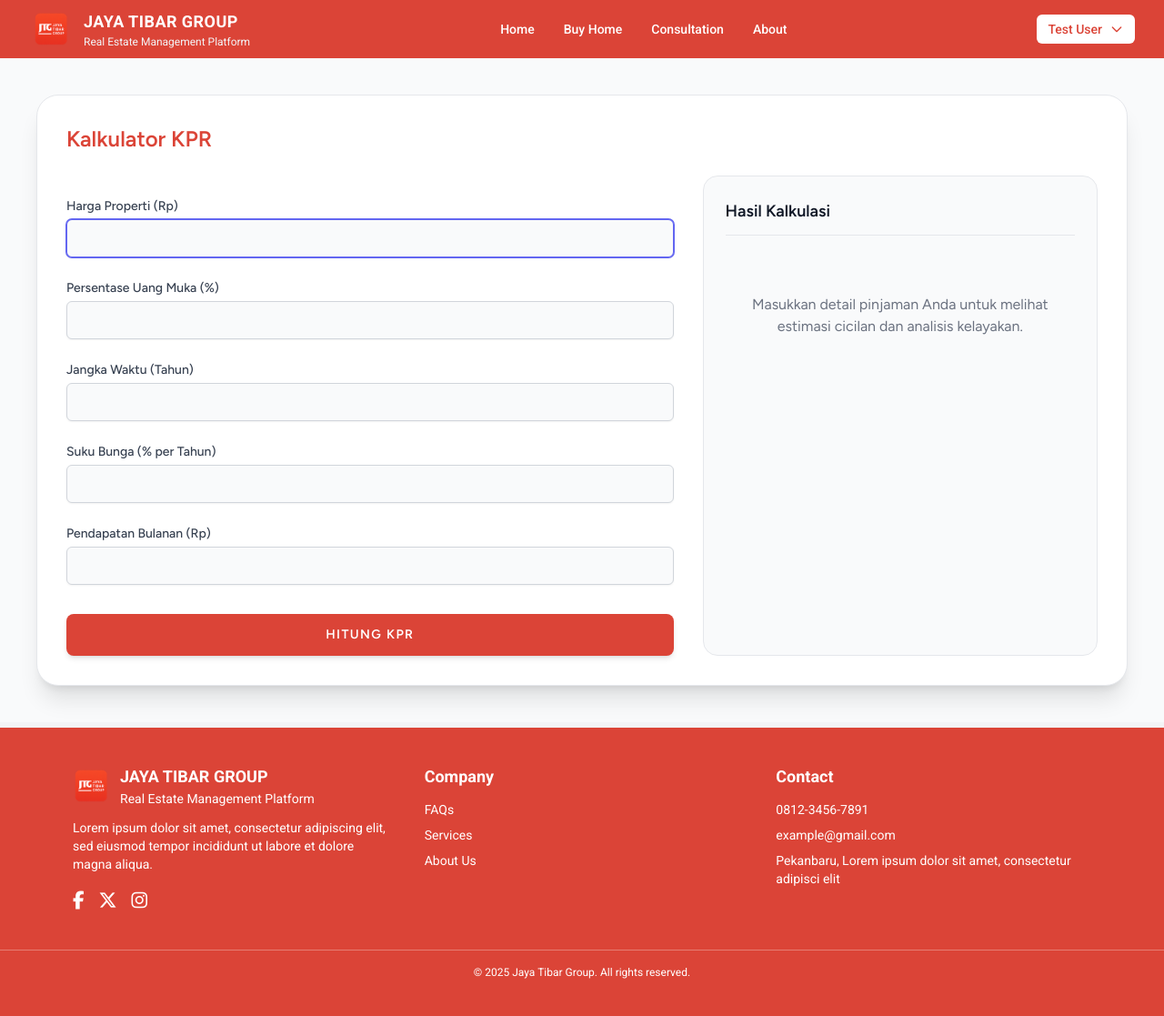
After one commit to MuhammadAmirulhaq03/PropertyJTG, a Laravel app: page /kalkulator-kpr in a window 1280 px wide. The commit adds this page. Shown: the whole page at 91% size. Run offline with Laravel 12, Linux system fonts and the light colour scheme; a user stored in the database is signed in; data comes from the database, SQL or seed files in the repository; style sheets or scripts are compiled from the project's sources; some libraries are stand-ins or nearby versions.

Commit message:
menambahkan kalkulator KPR

```diff
--- /dev/null
+++ b/app/Http/Controllers/KprCalculatorController.php
@@ -0,0 +1,119 @@
+<?php
+
+namespace App\Http\Controllers;
+
+use Illuminate\Http\Request;
+use Illuminate\View\View;
+
+class KprCalculatorController extends Controller
+{
+/**
+     * Memproses perhitungan KPR yang lebih lengkap.
+     */
+    public function show(): View
+    {
+        // Hanya menampilkan view, 'hasil' akan null/tidak ada
+        return view('kpr-calculator');
+    }
+    /**
+     * Memproses perhitungan KPR sesuai use case (tanpa skema bunga kompleks).
+     */
+    public function calculate(Request $request)
+    {
+        // Bersihkan format titik dari input sebelum validasi
+        $request->merge([
+            'harga_properti' => str_replace('.', '', $request->input('harga_properti')),
+            'pendapatan_bulanan' => str_replace('.', '', $request->input('pendapatan_bulanan')),
+        ]);
+
+        // 1. Validasi input sesuai use case description
+        $validated = $request->validate([
+            'harga_properti' => 'required|numeric|min:1',
+            'persentase_dp' => 'required|numeric|min:0|max:100', // Use case pakai DP, kita hitung persentasenya
+            'jangka_waktu' => 'required|integer|min:1', // Tenor dalam tahun
+            'suku_bunga' => 'required|numeric|min:0', // Bunga tetap
+            'pendapatan_bulanan' => 'required|numeric|min:0',
+        ], [
+            // Pesan error custom jika diperlukan
+            'harga_properti.min' => 'Harga properti harus lebih dari 0.',
+            'persentase_dp.min' => 'Persentase DP tidak boleh negatif.',
+            'persentase_dp.max' => 'Persentase DP tidak boleh lebih dari 100%.',
+            'jangka_waktu.min' => 'Jangka waktu minimal 1 tahun.',
+            'suku_bunga.min' => 'Suku bunga tidak boleh negatif.',
+            'pendapatan_bulanan.min' => 'Pendapatan bulanan tidak boleh negatif.',
+        ]);
+
+        // 2. Ambil nilai input
+        $hargaProperti = (float) $validated['harga_properti'];
+        $persentaseDP = (float) $validated['persentase_dp'];
+        $jangkaWaktuTahun = (int) $validated['jangka_waktu'];
+        $sukuBungaTahunan = (float) $validated['suku_bunga'];
+        $pendapatanBulanan = (float) $validated['pendapatan_bulanan'];
+
+        // 3. Lakukan logika perhitungan KPR dasar
+        $uangMuka = $hargaProperti * ($persentaseDP / 100);
+        $pokokPinjaman = $hargaProperti - $uangMuka;
+        $sukuBungaBulanan = ($sukuBungaTahunan / 100) / 12;
+        $jumlahBulan = $jangkaWaktuTahun * 12; // Jumlah total bulan tenor
+
+        $cicilanBulanan = 0;
+        if ($pokokPinjaman > 0 && $jumlahBulan > 0) {
+             if ($sukuBungaBulanan > 0) {
+                // Rumus Anuitas: M = P [ i(1+i)^n ] / [ (1+i)^n – 1]
+                $pembilang = $sukuBungaBulanan * pow(1 + $sukuBungaBulanan, $jumlahBulan);
+                $penyebut = pow(1 + $sukuBungaBulanan, $jumlahBulan) - 1;
+                // Hindari pembagian dengan nol jika penyebut = 0 (misal bunga sangat tinggi & tenor pendek)
+                $cicilanBulanan = ($penyebut > 0) ? ($pokokPinjaman * ($pembilang / $penyebut)) : $pokokPinjaman;
+            } else {
+                // Jika bunga 0%
+                $cicilanBulanan = $pokokPinjaman / $jumlahBulan;
+            }
+        } else if ($pokokPinjaman == 0) {
+             $cicilanBulanan = 0; // Jika DP 100%
+        }
+
+
+        $totalPembayaran = $cicilanBulanan * $jumlahBulan;
+        $totalBunga = $totalPembayaran - $pokokPinjaman;
+
+        // 4. Analisis Kelayakan berdasarkan Rasio Utang (Debt-to-Income Ratio / DTI)
+        $rasioUtangPersen = ($pendapatanBulanan > 0) ? ($cicilanBulanan / $pendapatanBulanan) * 100 : 0;
+        $statusKelayakan = 'Tidak Diketahui';
+        if ($rasioUtangPersen <= 0 && $cicilanBulanan > 0) {
+            $statusKelayakan = 'Pendapatan tidak valid';
+        } else if ($rasioUtangPersen <= 30) {
+            $statusKelayakan = 'Sehat - Layak';
+        } elseif ($rasioUtangPersen <= 40) {
+            $statusKelayakan = 'Hati-hati - Beresiko Sedang';
+        } else {
+            $statusKelayakan = 'Tidak Sehat - Beresiko Tinggi';
+        }
+        // Khusus jika cicilan 0 (DP 100% atau harga 0)
+        if ($cicilanBulanan <= 0 && $pokokPinjaman <= 0) {
+             $rasioUtangPersen = 0;
+             $statusKelayakan = 'Tidak Memerlukan Cicilan';
+        }
+
+
+        // 5. Siapkan data hasil untuk dikirim ke view (sesuai desain)
+        $hasil = [
+            'harga_properti' => round($hargaProperti, 0),
+            'uang_muka' => round($uangMuka, 0),
+            'pokok_pinjaman' => round($pokokPinjaman, 0),
+            'tenor' => $jangkaWaktuTahun, // Tahun
+            // 'skema_bunga' => 'Fixed Rate', // Dihardcode karena skema dikecualikan
+            'suku_bunga' => $sukuBungaTahunan, // Persen per tahun
+            'cicilan_bulanan' => round($cicilanBulanan, 0),
+            'total_bayar' => round($totalPembayaran, 0),
+            'total_bunga' => round($totalBunga, 0),
+            'pendapatan_bulanan' => round($pendapatanBulanan, 0),
+            'rasio_utang' => round($rasioUtangPersen, 1), // Persen, 1 desimal
+            'status_kelayakan' => $statusKelayakan,
+        ];
+
+        // 6. Kembalikan ke view
+        return view('kpr-calculator', [
+            'hasil' => $hasil
+        ])->withInput($request->all());
+    }
+}
--- /dev/null
+++ b/resources/views/kpr-calculator.blade.php
@@ -0,0 +1,213 @@
+<x-app-layout>
+        {{-- Area Konten Kalkulator --}}
+        <div class="flex-1 p-6 lg:p-10 bg-gray-50 dark:bg-gray-900">
+            <div class="bg-white dark:bg-gray-800 overflow-hidden shadow-xl sm:rounded-3xl border border-gray-200 dark:border-gray-700">
+                <div class="p-6 lg:p-8 text-gray-900 dark:text-gray-100">
+                    <h1 class="text-2xl font-bold text-[#DB4437] mb-6">Kalkulator KPR</h1>
+
+                    <div class="grid grid-cols-1 md:grid-cols-5 gap-8">
+
+                        {{-- KOLOM KIRI: FORM INPUT (Lebih lebar) --}}
+                        <div class="md:col-span-3">
+                            <form method="POST" action="{{ route('kpr.calculator.calculate') }}" class="space-y-6">
+                                @csrf
+
+                                {{-- Baris Input Harga Properti & Persentase DP --}}
+                                    <div>
+                                        <x-input-label for="harga_properti" :value="__('Harga Properti (Rp)')" class="mb-1" />
+                                        <x-text-input id="harga_properti" class="block w-full bg-gray-50" type="text" name="harga_properti" :value="old('harga_properti')" required autofocus />
+                                        <x-input-error :messages="$errors->get('harga_properti')" class="mt-2" />
+                                    </div>
+                                     <div>
+                                        <x-input-label for="persentase_dp" :value="__('Persentase Uang Muka (%)')" class="mb-1" />
+                                        <x-text-input id="persentase_dp" class="block w-full bg-gray-50" type="number" name="persentase_dp" :value="old('persentase_dp')" required min="0" max="100" />
+                                        <x-input-error :messages="$errors->get('persentase_dp')" class="mt-2" />
+                                    </div>
+
+                                 {{-- Baris Input Jangka Waktu & Suku Bunga --}}
+                                    <div>
+                                        <x-input-label for="jangka_waktu" :value="__('Jangka Waktu (Tahun)')" class="mb-1" />
+                                        <x-text-input id="jangka_waktu" class="block w-full bg-gray-50" type="number" name="jangka_waktu" :value="old('jangka_waktu')" required min="1" />
+                                        <x-input-error :messages="$errors->get('jangka_waktu')" class="mt-2" />
+                                    </div>
+                                     <div>
+                                        <x-input-label for="suku_bunga" :value="__('Suku Bunga (% per Tahun)')" class="mb-1"/>
+                                        <x-text-input id="suku_bunga" class="block w-full bg-gray-50" type="number" step="0.01" name="suku_bunga" :value="old('suku_bunga')" required min="0" />
+                                        <x-input-error :messages="$errors->get('suku_bunga')" class="mt-2" />
+                                    </div>
+
+                                 {{-- Input Pendapatan Bulanan --}}
+                                 <div>
+                                    <x-input-label for="pendapatan_bulanan" :value="__('Pendapatan Bulanan (Rp)')" class="mb-1" />
+                                    <x-text-input id="pendapatan_bulanan" class="block w-full bg-gray-50" type="text" name="pendapatan_bulanan" :value="old('pendapatan_bulanan')" required min="0" />
+                                    <x-input-error :messages="$errors->get('pendapatan_bulanan')" class="mt-2" />
+                                 </div>
+
+                                {{-- Tombol Hitung --}}
+                                <div class="pt-2">
+                                    <button type="submit" class="w-full inline-flex items-center justify-center px-8 py-3 bg-[#DB4437] border border-transparent rounded-lg font-semibold text-sm text-white uppercase tracking-widest hover:bg-[#c63c31] focus:bg-red-700 active:bg-red-900 focus:outline-none focus:ring-2 focus:ring-red-500 focus:ring-offset-2 dark:focus:ring-offset-gray-800 transition ease-in-out duration-150 shadow-md hover:shadow-lg">
+                                        {{ __('Hitung KPR') }}
+                                    </button>
+                                </div>
+                            </form>
+                        </div>
+
+                        {{-- KOLOM KANAN: HASIL KALKULASI (Lebih sempit) --}}
+                        <div class="md:col-span-2 bg-gray-50 dark:bg-gray-700 p-6 rounded-2xl border border-gray-200 dark:border-gray-600">
+                            <h3 class="text-lg font-semibold text-gray-900 dark:text-gray-100 mb-6 border-b pb-3">Hasil Kalkulasi</h3>
+
+                            @isset($hasil)
+                                <div class="space-y-5">
+                                    {{-- Rincian Input --}}
+                                    <div class="text-sm space-y-2">
+                                         <div class="flex justify-between">
+                                            <span class="text-gray-600 dark:text-gray-400">Harga Properti:</span>
+                                            <span class="font-medium">Rp {{ number_format($hasil['harga_properti'], 0, ',', '.') }}</span>
+                                        </div>
+                                         <div class="flex justify-between">
+                                            <span class="text-gray-600 dark:text-gray-400">Uang Muka:</span>
+                                            <span class="font-medium">Rp {{ number_format($hasil['uang_muka'], 0, ',', '.') }}</span>
+                                        </div>
+                                        <div class="flex justify-between">
+                                            <span class="text-gray-600 dark:text-gray-400">Pokok Pinjaman:</span>
+                                            <span class="font-medium">Rp {{ number_format($hasil['pokok_pinjaman'], 0, ',', '.') }}</span>
+                                        </div>
+                                        <div class="flex justify-between">
+                                            <span class="text-gray-600 dark:text-gray-400">Tenor:</span>
+                                            <span class="font-medium">{{ $hasil['tenor'] }} Tahun</span>
+                                        </div>
+                                        {{-- <div class="flex justify-between">
+                                            <span class="text-gray-600 dark:text-gray-400">Skema Bunga:</span>
+                                            <span class="font-medium">{{ $hasil['skema_bunga'] }}</span>
+                                        </div> --}}
+                                        <div class="flex justify-between">
+                                            <span class="text-gray-600 dark:text-gray-400">Suku Bunga:</span>
+                                            <span class="font-medium">{{ number_format($hasil['suku_bunga'], 1, ',', '.') }}% per tahun</span>
+                                        </div>
+                                    </div>
+
+                                    <hr class="dark:border-gray-600">
+
+                                    {{-- Hasil Cicilan --}}
+                                    <div class="text-center">
+                                        <p class="text-sm font-medium text-gray-500 dark:text-gray-400">Cicilan per Bulan:</p>
+                                        <p class="text-4xl font-bold text-[#DB4437] mt-1">
+                                            Rp {{ number_format($hasil['cicilan_bulanan'], 0, ',', '.') }}
+                                        </p>
+                                    </div>
+
+                                     <div class="text-sm space-y-2 pt-2">
+                                        <div class="flex justify-between">
+                                            <span class="text-gray-600 dark:text-gray-400">Total Bayar:</span>
+                                            <span class="font-medium">Rp {{ number_format($hasil['total_bayar'], 0, ',', '.') }}</span>
+                                        </div>
+                                         <div class="flex justify-between">
+                                            <span class="text-gray-600 dark:text-gray-400">Total Bunga:</span>
+                                            <span class="font-medium">Rp {{ number_format($hasil['total_bunga'], 0, ',', '.') }}</span>
+                                        </div>
+                                     </div>
+
+                                    <hr class="dark:border-gray-600">
+
+                                    {{-- Analisis Kelayakan --}}
+                                    <div>
+                                        <h4 class="font-semibold mb-2 text-gray-800 dark:text-gray-200">Analisis Kelayakan:</h4>
+                                        <div class="text-sm space-y-2">
+                                            <div class="flex justify-between">
+                                                <span class="text-gray-600 dark:text-gray-400">Pendapatan Bulanan:</span>
+                                                <span class="font-medium">Rp {{ number_format($hasil['pendapatan_bulanan'], 0, ',', '.') }}</span>
+                                            </div>
+                                            <div class="flex justify-between">
+                                                <span class="text-gray-600 dark:text-gray-400">Rasio Utang:</span>
+                                                <span class="font-medium">{{ $hasil['rasio_utang'] }}%</span>
+                                            </div>
+                                             <div class="flex justify-between items-center pt-1">
+                                                <span class="text-gray-600 dark:text-gray-400">Status Kelayakan:</span>
+                                                <span @class([
+                                                    'px-2 py-0.5 rounded-full text-xs font-semibold',
+                                                    'bg-emerald-100 text-emerald-800' => str_contains($hasil['status_kelayakan'], 'Sehat'),
+                                                    'bg-amber-100 text-amber-800' => str_contains($hasil['status_kelayakan'], 'Hati-hati'),
+                                                    'bg-red-100 text-red-800' => str_contains($hasil['status_kelayakan'], 'Tidak Sehat'),
+                                                    'bg-gray-100 text-gray-800' => !str_contains($hasil['status_kelayakan'], 'Sehat') && !str_contains($hasil['status_kelayakan'], 'Hati-hati') && !str_contains($hasil['status_kelayakan'], 'Tidak Sehat'),
+                                                ])>
+                                                    {{ $hasil['status_kelayakan'] }}
+                                                </span>
+                                            </div>
+                                        </div>
+                                    </div>
+
+                                     {{-- Panduan Rasio Utang --}}
+                                    <div class="mt-4 bg-blue-50 dark:bg-blue-900/50 p-4 rounded-lg border border-blue-200 dark:border-blue-800 text-xs text-blue-800 dark:text-blue-200 space-y-1">
+                                        <h5 class="font-semibold mb-1">Panduan Rasio Utang:</h5>
+                                        <p><strong class="font-medium">&le; 30%</strong> : Sehat - Layak untuk KPR</p>
+                                        <p><strong class="font-medium">31-40%</strong> : Hati-hati - Beresiko sedang</p>
+                                        <p><strong class="font-medium">&gt; 40%</strong> : Tidak sehat - Beresiko tinggi</p>
+                                    </div>
+
+                                </div>
+                            @else
+                                {{-- Tampilan default jika belum ada hasil --}}
+                                <p class="text-gray-500 dark:text-gray-400 text-center py-10">
+                                    Masukkan detail pinjaman Anda untuk melihat estimasi cicilan dan analisis kelayakan.
+                                </p>
+                            @endisset
+                        </div>
+
+                    </div>
+                </div>
+            </div>
+        </div>
+    </div>
+{{-- JavaScript untuk format Rupiah--}}
+<script>
+    function formatRupiah(element) {
+        let value = element.value;
+        // 1. Hapus semua karakter kecuali angka
+        let number_string = value.replace(/[^,\d]/g, '').toString();
+
+        // 2. Hapus titik pemisah ribuan yang sudah ada (jika ada)
+        number_string = number_string.replace(/\./g, '');
+
+        // 3. Format ulang dengan titik
+        let split = number_string.split(','); // (jaga jika ada desimal, walau di sini tidak)
+        let sisa = split[0].length % 3;
+        let rupiah = split[0].substr(0, sisa);
+        let ribuan = split[0].substr(sisa).match(/\d{3}/gi);
+
+        // 4. Tambahkan titik jika ada ribuan
+        if (ribuan) {
+            let separator = sisa ? '.' : '';
+            rupiah += separator + ribuan.join('.');
+        }
+
+        // 5. Gabungkan kembali
+        rupiah = split[1] != undefined ? rupiah + ',' + split[1] : rupiah;
+
+        // 6. Set nilai input
+        element.value = rupiah;
+    }
+
+    // Ambil elemen input
+    const hargaPropertiInput = document.getElementById('harga_properti');
+    const pendapatanBulananInput = document.getElementById('pendapatan_bulanan');
+
+    // Tambahkan event listener 'input' (lebih baik dari 'keyup' karena menangani paste)
+    hargaPropertiInput.addEventListener('input', function(e) {
+        formatRupiah(this);
+    });
+
+    pendapatanBulananInput.addEventListener('input', function(e) {
+        formatRupiah(this);
+    });
+
+    // Format juga nilai 'old' saat halaman dimuat (jika ada error validasi)
+    document.addEventListener('DOMContentLoaded', function() {
+        if (hargaPropertiInput.value) {
+            formatRupiah(hargaPropertiInput);
+        }
+        if (pendapatanBulananInput.value) {
+            formatRupiah(pendapatanBulananInput);
+        }
+    });
+</script>
+</x-app-layout>
--- a/resources/views/layouts/navigation.blade.php
+++ b/resources/views/layouts/navigation.blade.php
@@ -40,6 +40,11 @@
                             <x-dropdown-link :href="route('profile.edit')">
                                 {{ __('Profile') }}
                             </x-dropdown-link>
+
+                            <x-dropdown-link :href="route('kpr.calculator.show')">
+                                {{ __('Kalkulator KPR') }}
+                            </x-dropdown-link>
+
                             <form method="POST" action="{{ route('logout') }}">
                                 @csrf
                                 <x-dropdown-link :href="route('logout')"
@@ -86,6 +91,8 @@
                 <div class="text-sm text-white/80 mb-3">{{ Auth::user()->email }}</div>
                 <x-responsive-nav-link :href="route('profile.edit')">Profile</x-responsive-nav-link>
 
+                <x-responsive-nav-link :href="route('kpr.calculator.show')">Kalkulator KPR</x-responsive-nav-link>
+
                 <form method="POST" action="{{ route('logout') }}">
                     @csrf
                     <x-responsive-nav-link :href="route('logout')" onclick="event.preventDefault(); this.closest('form').submit();">
--- a/routes/web.php
+++ b/routes/web.php
@@ -2,6 +2,7 @@
 
 use App\Http\Controllers\ProfileController;
 use Illuminate\Support\Facades\Route;
+use App\Http\Controllers\KprCalculatorController;
 
 Route::get('/', function () {
     return view('welcome');
@@ -19,6 +20,9 @@ Route::middleware('auth')->group(function () {
     Route::get('/profile', [ProfileController::class, 'edit'])->name('profile.edit');
     Route::patch('/profile', [ProfileController::class, 'update'])->name('profile.update');
     Route::delete('/profile', [ProfileController::class, 'destroy'])->name('profile.destroy');
+
+    Route::get('/kalkulator-kpr', [KprCalculatorController::class, 'show'])->name('kpr.calculator.show');
+    Route::post('/kalkulator-kpr', [KprCalculatorController::class, 'calculate'])->name('kpr.calculator.calculate');
 });
 
 require __DIR__.'/auth.php';
```
